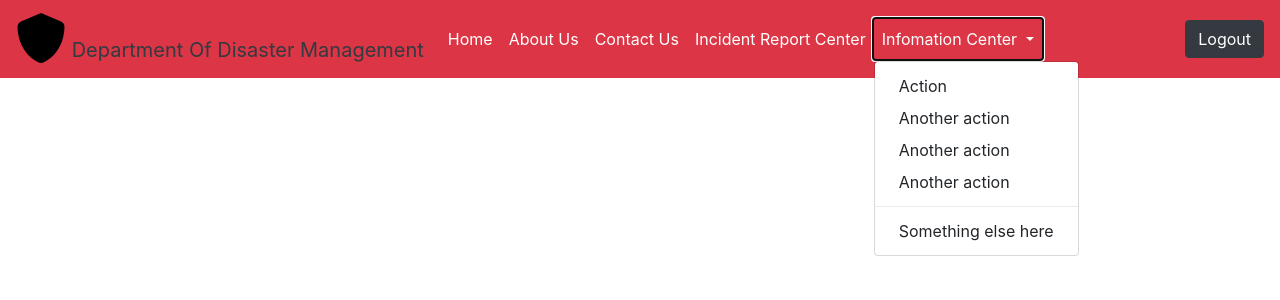
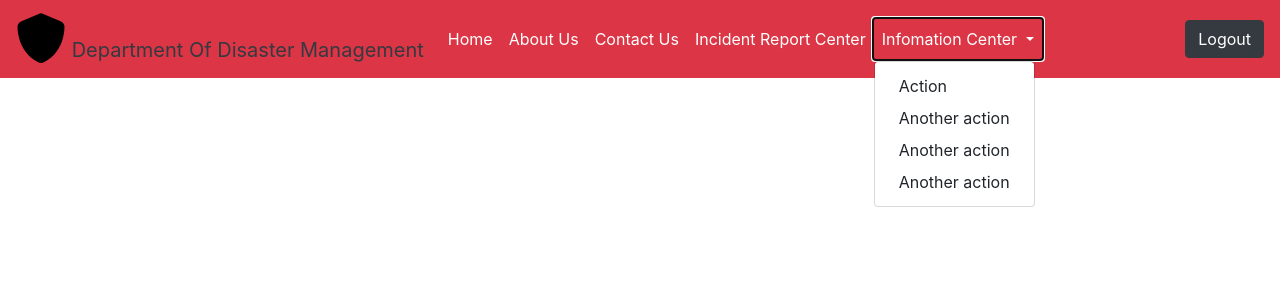
Before and after one commit to udaragangabadage/DMS, a PHP site: page /header.php in a window 1280 px wide, after a click on "Infomation Center". Shown: the top 300 px of the page. Run offline with PHP 8.4, Linux system fonts and the light colour scheme; some libraries are stand-ins or nearby versions.

Commit message:
vfjdbjbfjsbv

```diff
--- a/aboutus.php
+++ b/aboutus.php
@@ -27,7 +27,7 @@
 <!-- nav start -->
   <nav class="navbar navbar-expand-lg navbar-dark bg-danger">
 
-    <a class="navbar-brand text-dark" href="#">
+    <a class="navbar-brand text-dark" href="home.php">
     <!-- <img src="/assets/brand/bootstrap-solid.svg" width="30" height="30" class="d-inline-block align-top" alt=""> -->
     <i class="fa fa-shield " aria-hidden="true"></i>
     Department Of Disaster Management
--- a/header.php
+++ b/header.php
@@ -47,27 +47,25 @@
             <a class="nav-link text-white" href="home.php">Home</a>
           </li>
           <li class="nav-item">
-            <a class="nav-link text-white" href="#">About Us</a>
+            <a class="nav-link text-white" href="aboutus.php">About Us</a>
           </li>
           <li class="nav-item">
-            <a class="nav-link text-white" href="#">Contact Us</a>
+            <a class="nav-link text-white" href="contactus.php">Contact Us</a>
           </li>
           <li class="nav-item ">
-            <a class="nav-link text-white" href="#">Incident Report Center</a>
+            <a class="nav-link text-white" href="incident report center.php">Incident Report Center</a>
           </li>
 
           <li class="nav-item dropdown">
-            <a class="nav-link dropdown-toggle text-white" href="#" id="navbarDropdown" role="button" data-toggle="dropdown" aria-haspopup="true" aria-expanded="false">
+            <a class="nav-link dropdown-toggle text-white" href="informationcenter.php" id="navbarDropdown" role="button" data-toggle="dropdown" aria-haspopup="true" aria-expanded="false">
               Infomation Center
             </a>
             <div class="dropdown-menu" aria-labelledby="navbarDropdown">
-              <a class="dropdown-item" href="#">Action</a>
-              <a class="dropdown-item" href="#">Another action</a>
-              <a class="dropdown-item" href="#">Another action</a>
-              <a class="dropdown-item" href="#">Another action</a>
-              <div class="dropdown-divider"></div>
-              <a class="dropdown-item" href="#">Something else here</a>
-            </div>
+              <a class="dropdown-item" href="informationcenter.php">Action</a>
+              <a class="dropdown-item" href="informationcenter.php">Another action</a>
+              <a class="dropdown-item" href="informationcenter.php">Another action</a>
+              <a class="dropdown-item" href="informationcenter.php">Another action</a>
+
           </li>
 
 
```
